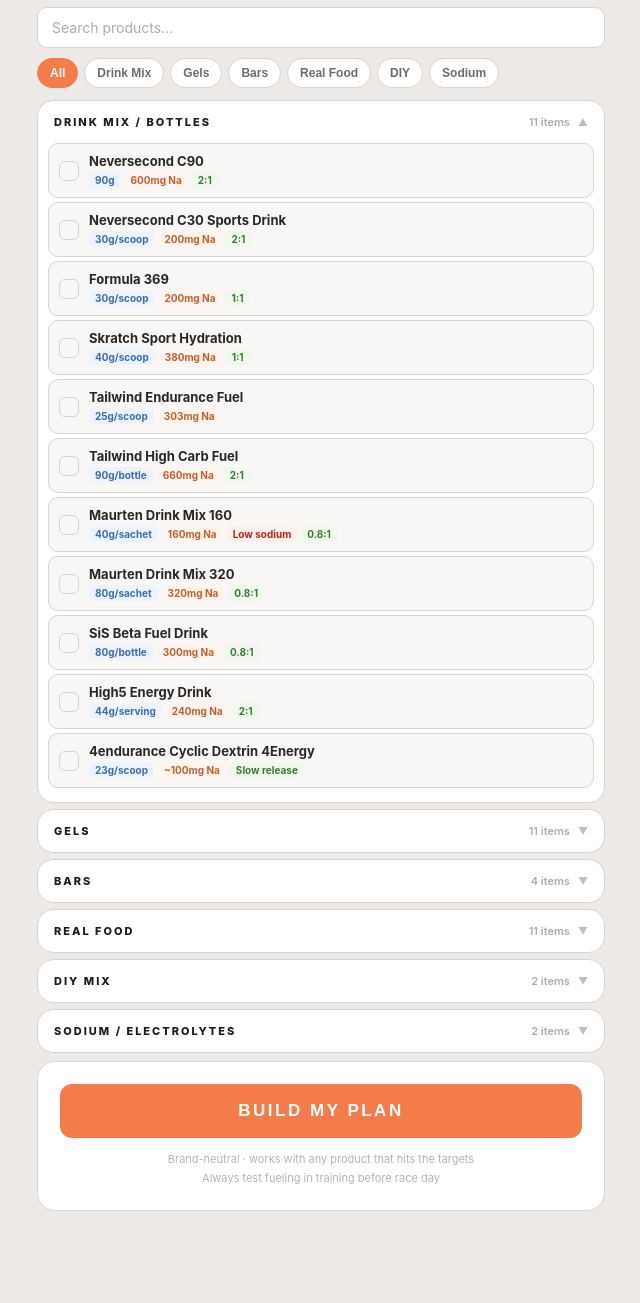
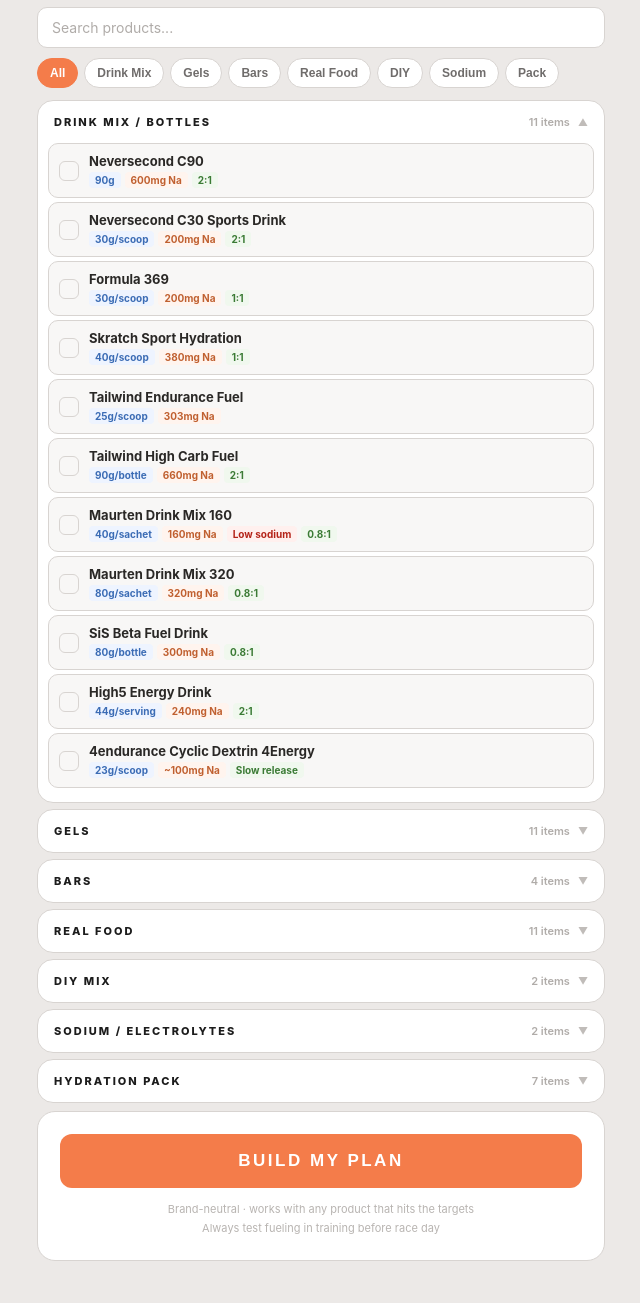
Before and after one commit to ampliobeta/fuel-fiesta, a website: page index.html in a window 1280 px wide. Shown: the part 994-2297 px from the top of the page, without its empty margins (319-959 px from the left). Before the commit the page ends 2275 px from the top, so only its background shows below. Drawn offline with Linux system fonts and the light colour scheme.

Commit message:
Add files via upload

```diff
--- a/index.html
+++ b/index.html
@@ -318,6 +318,7 @@
     <button class="chip" data-filter="food">Real Food</button>
     <button class="chip" data-filter="diy">DIY</button>
     <button class="chip" data-filter="sodium">Sodium</button>
+    <button class="chip" data-filter="pack">Pack</button>
   </div>
 
   <!-- DRINK MIX -->
@@ -463,6 +464,34 @@
     </div></div>
   </div>
 
+  <!-- HYDRATION PACK -->
+  <div class="accordion" data-category="pack">
+    <div class="accordion-hdr"><div class="acc-title">Hydration Pack</div><div class="acc-meta"><span class="acc-count" id="count-pack"></span><span class="acc-chevron">▼</span></div></div>
+    <div class="accordion-body"><div class="accordion-inner">
+      <div class="product-row" data-product="pack-1l" data-carbs="0" data-sodium="0" data-type="pack" data-unit="pack" data-name="Hydration Pack 1L (water only)">
+        <div class="pcheck"></div><div class="pinfo"><div class="pname">Hydration Pack — 1L</div><div class="pbadges"><span class="badge b-ratio">Continuous</span><span class="badge b-carb">Water only</span></div></div>
+      </div>
+      <div class="product-row" data-product="pack-1l-mix" data-carbs="30" data-sodium="200" data-type="pack" data-unit="pack" data-name="Hydration Pack 1L (light mix)">
+        <div class="pcheck"></div><div class="pinfo"><div class="pname">Hydration Pack — 1L + light mix</div><div class="pbadges"><span class="badge b-ratio">Continuous</span><span class="badge b-carb">~30g</span><span class="badge b-sodium">~200mg Na</span></div></div>
+      </div>
+      <div class="product-row" data-product="pack-1-5l" data-carbs="0" data-sodium="0" data-type="pack" data-unit="pack" data-name="Hydration Pack 1.5L (water only)">
+        <div class="pcheck"></div><div class="pinfo"><div class="pname">Hydration Pack — 1.5L</div><div class="pbadges"><span class="badge b-ratio">Continuous</span><span class="badge b-carb">Water only</span></div></div>
+      </div>
+      <div class="product-row" data-product="pack-1-5l-mix" data-carbs="45" data-sodium="300" data-type="pack" data-unit="pack" data-name="Hydration Pack 1.5L (light mix)">
+        <div class="pcheck"></div><div class="pinfo"><div class="pname">Hydration Pack — 1.5L + light mix</div><div class="pbadges"><span class="badge b-ratio">Continuous</span><span class="badge b-carb">~45g</span><span class="badge b-sodium">~300mg Na</span></div></div>
+      </div>
+      <div class="product-row" data-product="pack-2l" data-carbs="0" data-sodium="0" data-type="pack" data-unit="pack" data-name="Hydration Pack 2L (water only)">
+        <div class="pcheck"></div><div class="pinfo"><div class="pname">Hydration Pack — 2L</div><div class="pbadges"><span class="badge b-ratio">Continuous</span><span class="badge b-carb">Water only</span></div></div>
+      </div>
+      <div class="product-row" data-product="pack-2l-mix" data-carbs="60" data-sodium="400" data-type="pack" data-unit="pack" data-name="Hydration Pack 2L (light mix)">
+        <div class="pcheck"></div><div class="pinfo"><div class="pname">Hydration Pack — 2L + light mix</div><div class="pbadges"><span class="badge b-ratio">Continuous</span><span class="badge b-carb">~60g</span><span class="badge b-sodium">~400mg Na</span></div></div>
+      </div>
+      <div class="product-row" data-product="pack-3l" data-carbs="0" data-sodium="0" data-type="pack" data-unit="pack" data-name="Hydration Pack 3L (water only)">
+        <div class="pcheck"></div><div class="pinfo"><div class="pname">Hydration Pack — 3L</div><div class="pbadges"><span class="badge b-ratio">Continuous</span><span class="badge b-carb">Water only</span></div></div>
+      </div>
+    </div></div>
+  </div>
+
   <!-- CTA -->
   <div class="card" style="margin-top:8px;">
     <button type="button" class="cta" id="goBtn">Build My Plan</button>
@@ -587,7 +616,7 @@
   });
 
   function updateCounts(){
-    ['bottle','gel','bar','food','diy','sodium'].forEach(function(cat){
+    ['bottle','gel','bar','food','diy','sodium','pack'].forEach(function(cat){
       var el = document.getElementById('count-' + cat); if (!el) return;
       var visible = document.querySelectorAll('.accordion[data-category="' + cat + '"] .product-row:not(.hidden)').length;
       var sel = document.querySelectorAll('.accordion[data-category="' + cat + '"] .product-row.selected').length;
@@ -676,6 +705,7 @@
       if (item.note) html += '<div class="pack-sub">' + item.note + '</div>';
       html += '</div>';
       if (item.carbs > 0) html += '<div class="pack-sub" style="white-space:nowrap;margin-left:8px;">' + item.carbs + 'g</div>';
+      else if (item.item && item.item.toLowerCase().includes('pack')) html += '<div class="pack-sub" style="white-space:nowrap;margin-left:8px;">hydration</div>';
       html += '</div>';
     });
     html += '</div>';
```
